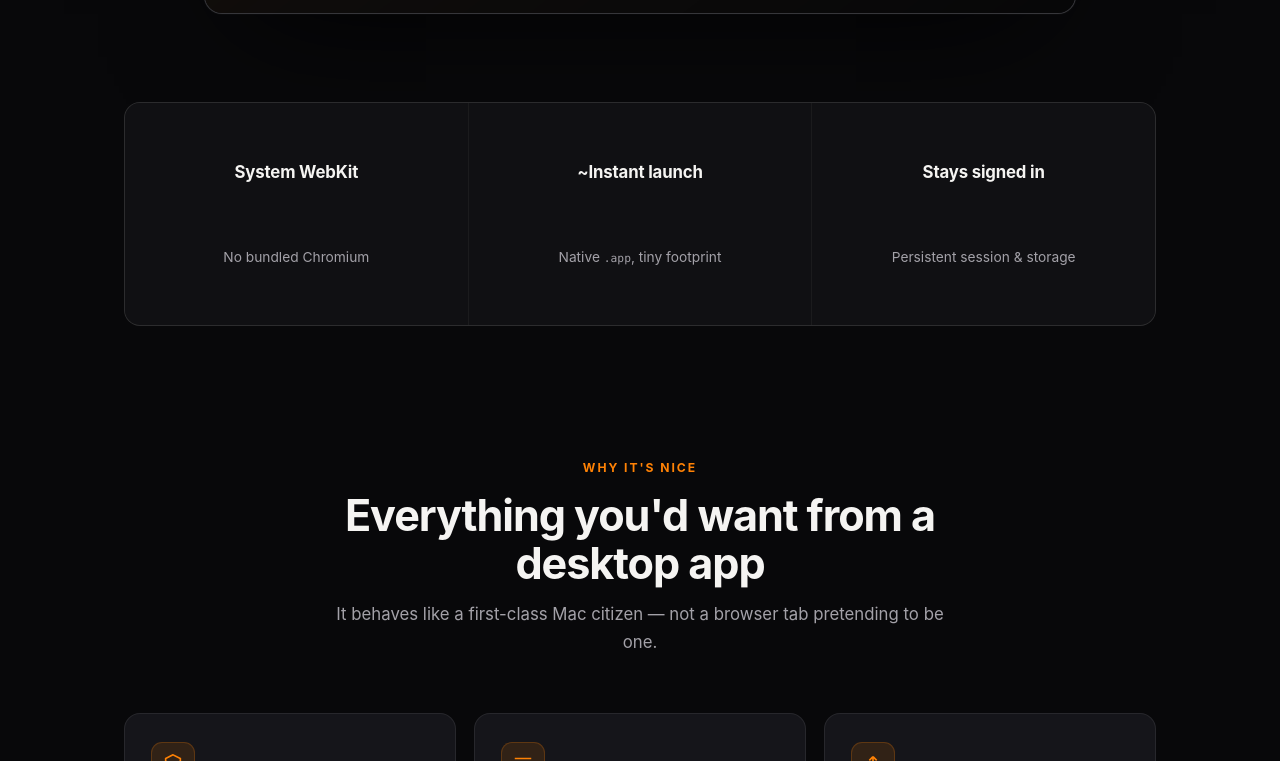
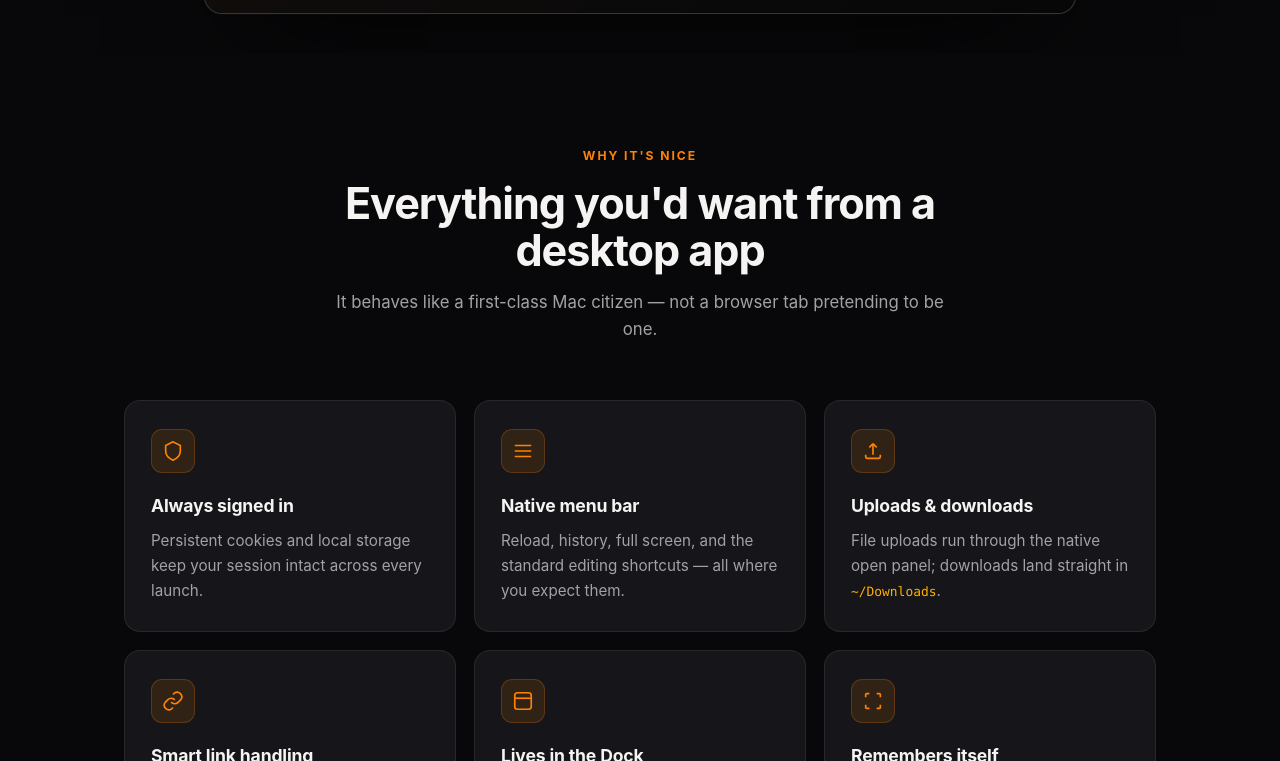
Before and after one commit to Alyetama/mistral-vibe-desktop, a plain HTML site: page docs/index.html in a window 1280 px wide. Shown: the part 1344-2105 px from the top of the page. Drawn offline with Linux system fonts and the light colour scheme.

Commit message:
Remove the hero stats strip

```diff
--- a/docs/index.html
+++ b/docs/index.html
@@ -61,14 +61,6 @@
       <div class="shot__frame">
         <div class="shot__bar"><span></span><span></span><span></span></div>
         <img src="assets/screenshot.png" alt="Mistral Vibe running as a native macOS app" />
-      </div>
-    </div>
-
-    <div class="wrap">
-      <div class="stats">
-        <div><div class="k">System WebKit</div><div class="v">No bundled Chromium</div></div>
-        <div><div class="k">~Instant launch</div><div class="v">Native <code style="font-family:var(--mono);font-size:.82em">.app</code>, tiny footprint</div></div>
-        <div><div class="k">Stays signed in</div><div class="v">Persistent session &amp; storage</div></div>
       </div>
     </div>
   </header>
--- a/docs/styles.css
+++ b/docs/styles.css
@@ -137,12 +137,6 @@ a { color: inherit; text-decoration: none; }
 .shot__bar span:nth-child(3) { background: #28c840; }
 .shot__frame img { display: block; width: 100%; height: auto; }
 
-/* -------------------------------------------------------- stat strip ---- */
-.stats { display: grid; grid-template-columns: repeat(3, 1fr); gap: 1px; margin: 88px 0 0; border: 1px solid var(--border); border-radius: var(--radius); overflow: hidden; background: var(--border); }
-.stats div { background: var(--bg-soft); padding: 28px 24px; text-align: center; }
-.stats .k { font-size: 1.05rem; font-weight: 680; letter-spacing: -0.01em; }
-.stats .v { font-size: 0.86rem; color: var(--muted); margin-top: 4px; }
-
 /* --------------------------------------------------------- sections ---- */
 section { padding: 92px 0; }
 .section__head { text-align: center; max-width: 620px; margin: 0 auto 56px; }
@@ -236,7 +230,6 @@ footer { border-top: 1px solid var(--border); padding: 40px 0; }
 /* ----------------------------------------------------------- responsive */
 @media (max-width: 860px) {
   .features, .steps { grid-template-columns: 1fr; }
-  .stats { grid-template-columns: 1fr; }
   .dev { grid-template-columns: 1fr; gap: 32px; }
   .nav__links a:not(.nav__cta) { display: none; }
   section { padding: 68px 0; }
```
